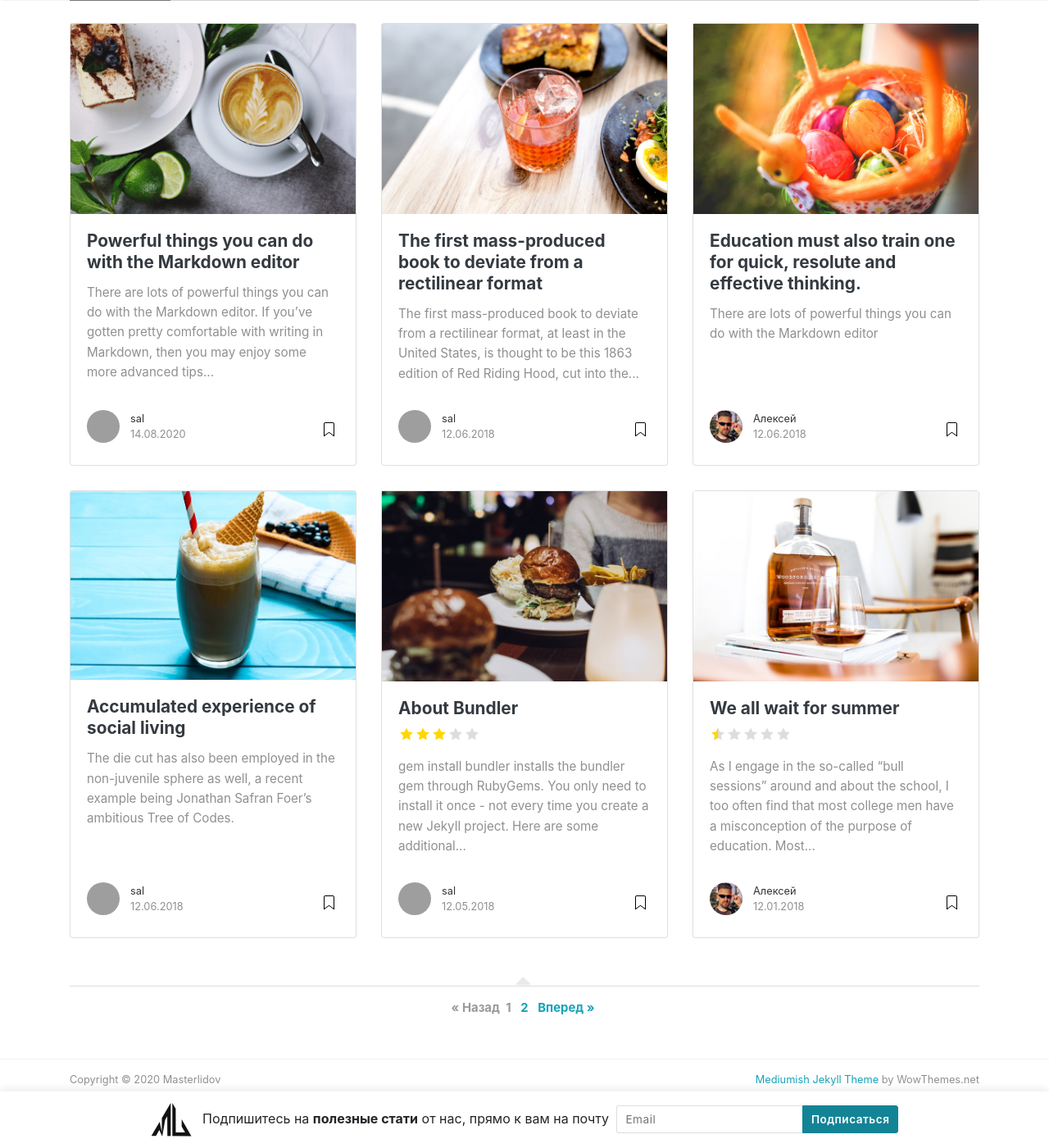
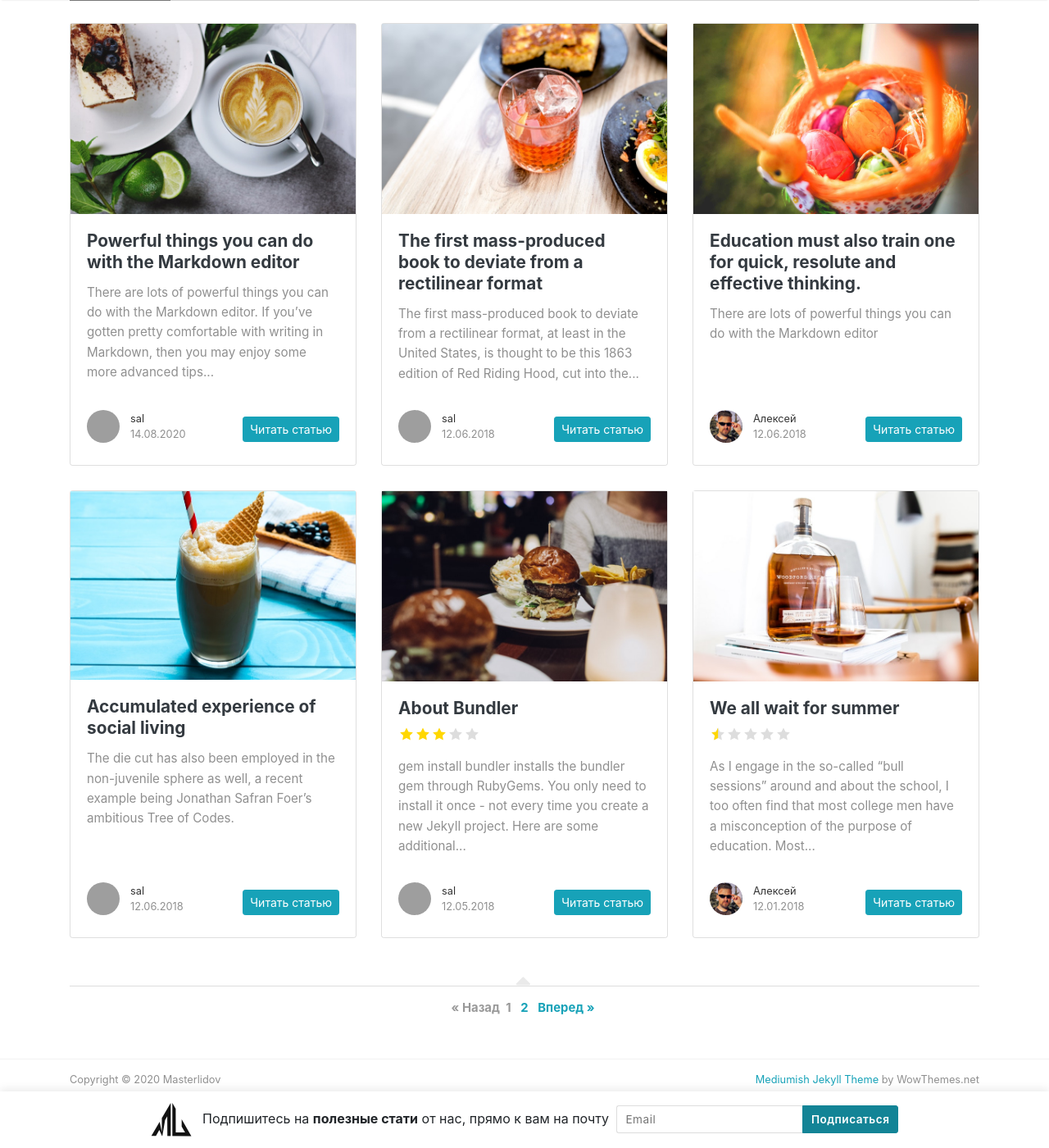
Before and after one commit to masterlidov/masterlidov.github.io, a Jekyll site: the page built from blog/index.html, in a window 1280 px wide and 1400 px high, scrolled down 604 px. Shown: the whole window at 82% size. Built offline with Jekyll 4.4.1, drawn with Linux system fonts in a browser that asks for light colours; nearby versions of some CDN libraries; the list of posts is cut into pages by our own code; grey boxes are pictures that could not be loaded.

Commit message:
Update postbox.html

```diff
--- a/_includes/postbox.html
+++ b/_includes/postbox.html
@@ -42,7 +42,7 @@
                 {% endif %}
                 <span class="post-date">{{ post.date | date:"%d.%m.%Y" }}</span>
                 </span>
-                <span class="post-read-more"><a href="{{ site.baseurl }}{{ post.url }}" title="Read Story"><svg class="svgIcon-use" width="25" height="25" viewbox="0 0 25 25"><path d="M19 6c0-1.1-.9-2-2-2H8c-1.1 0-2 .9-2 2v14.66h.012c.01.103.045.204.12.285a.5.5 0 0 0 .706.03L12.5 16.85l5.662 4.126a.508.508 0 0 0 .708-.03.5.5 0 0 0 .118-.285H19V6zm-6.838 9.97L7 19.636V6c0-.55.45-1 1-1h9c.55 0 1 .45 1 1v13.637l-5.162-3.668a.49.49 0 0 0-.676 0z" fill-rule="evenodd"></path></svg></a></span>
+                <span class="post-read-more"><a class="btn btn-lg btn-block btn-info btn-sm text-white" href="{{ site.baseurl }}{{ post.url }}" role="button">Читать статью</a></span>
                 <div class="clearfix"></div>
             </div>
         </div>
```
